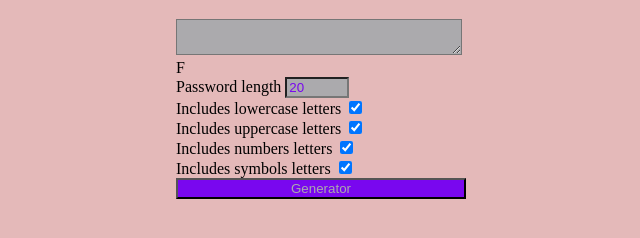
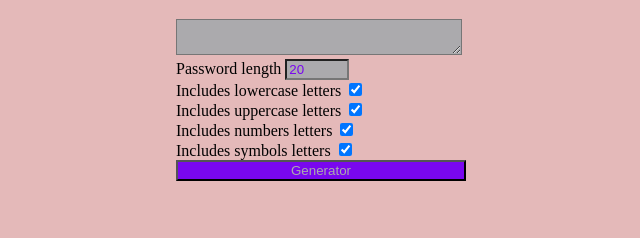
Before and after one commit to Dioris-cpu/HW3, a plain HTML site: page index.html in a window 1280 px wide. Shown: the part 214-452 px from the top of the page, without its empty margins (285-925 px from the left). Drawn offline with Linux system fonts and the light colour scheme.

Commit message:
changes in index

```diff
--- a/index.html
+++ b/index.html
@@ -14,7 +14,7 @@
             <h1>Password Generator</h1>
             <textarea name="userinput" id="display" cols="30" rows="10"></textarea>
         </div>
-        <div class="settings">F
+        <div class="settings">
             <div class="setting">
                 <label for="length">Password length</label>
                 <input type="number" id="length" min="8" max="128" value="20">
```
